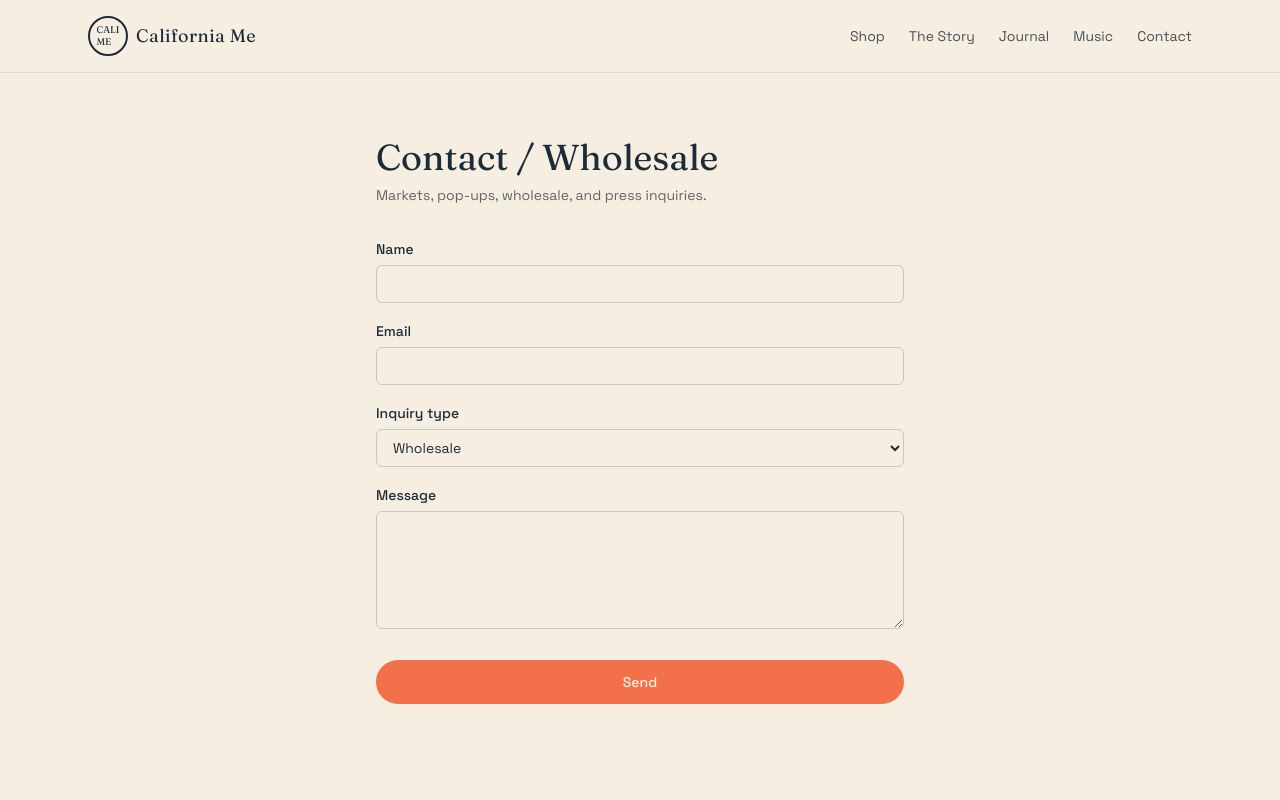
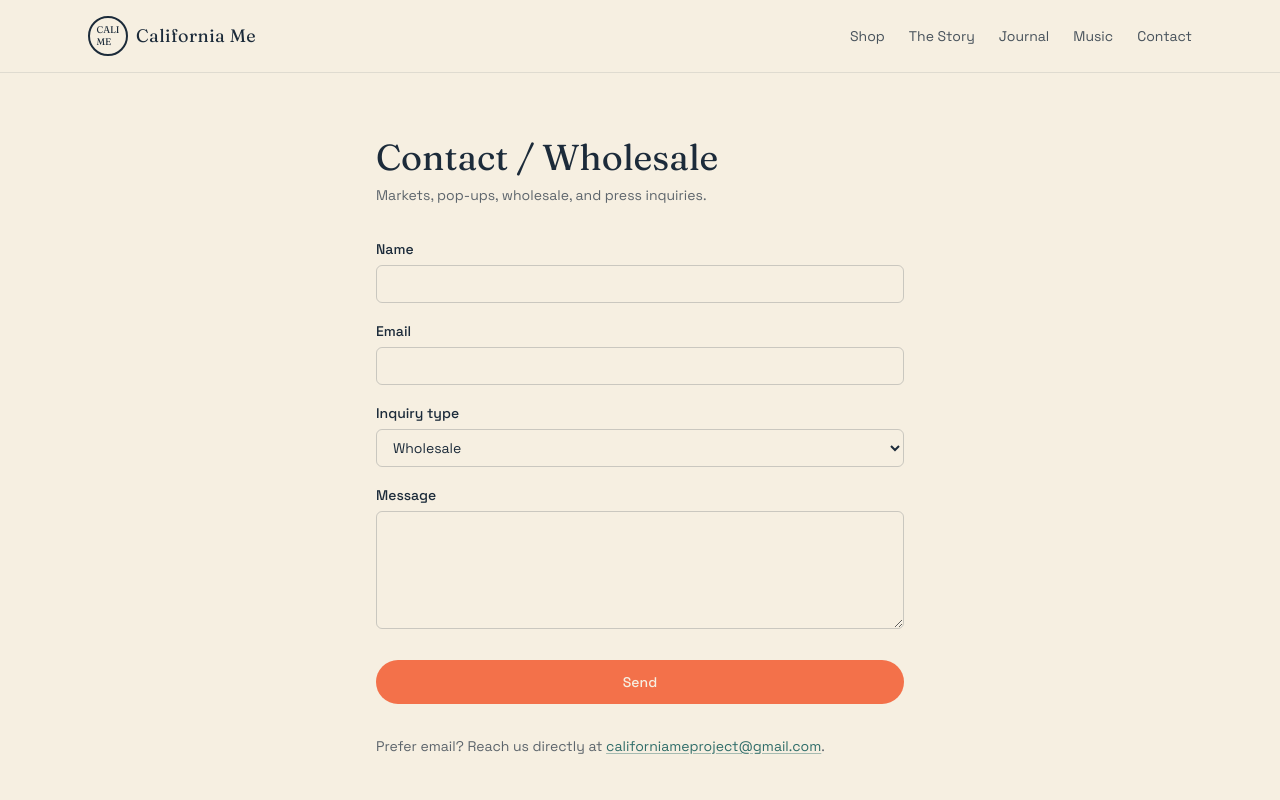
Before and after one commit to dcassese1-ship-it/california-me-website, a Next.js app: page /contact in a window 1280 px wide. Shown: the top 800 px of the page. Built offline with nearby package versions, Linux system fonts and the light colour scheme.

Commit message:
Add direct email option to Contact page
The form itself still has no backend (Formspree setup was shelved),
so this gives visitors a working way to actually reach out in the
meantime: a mailto link to californiameproject@gmail.com below the
form, styled consistently with the rest of the page.

```diff
--- a/src/app/contact/page.tsx
+++ b/src/app/contact/page.tsx
@@ -67,6 +67,17 @@ export default function ContactPage() {
           Send
         </button>
       </form>
+
+      <p className="mt-8 text-sm text-dusk-navy/70">
+        Prefer email? Reach us directly at{" "}
+        <a
+          href="mailto:californiameproject@gmail.com"
+          className="text-ocean-teal underline decoration-ocean-teal/40 underline-offset-2 hover:text-coral-sunset"
+        >
+          californiameproject@gmail.com
+        </a>
+        .
+      </p>
     </div>
   );
 }
```
